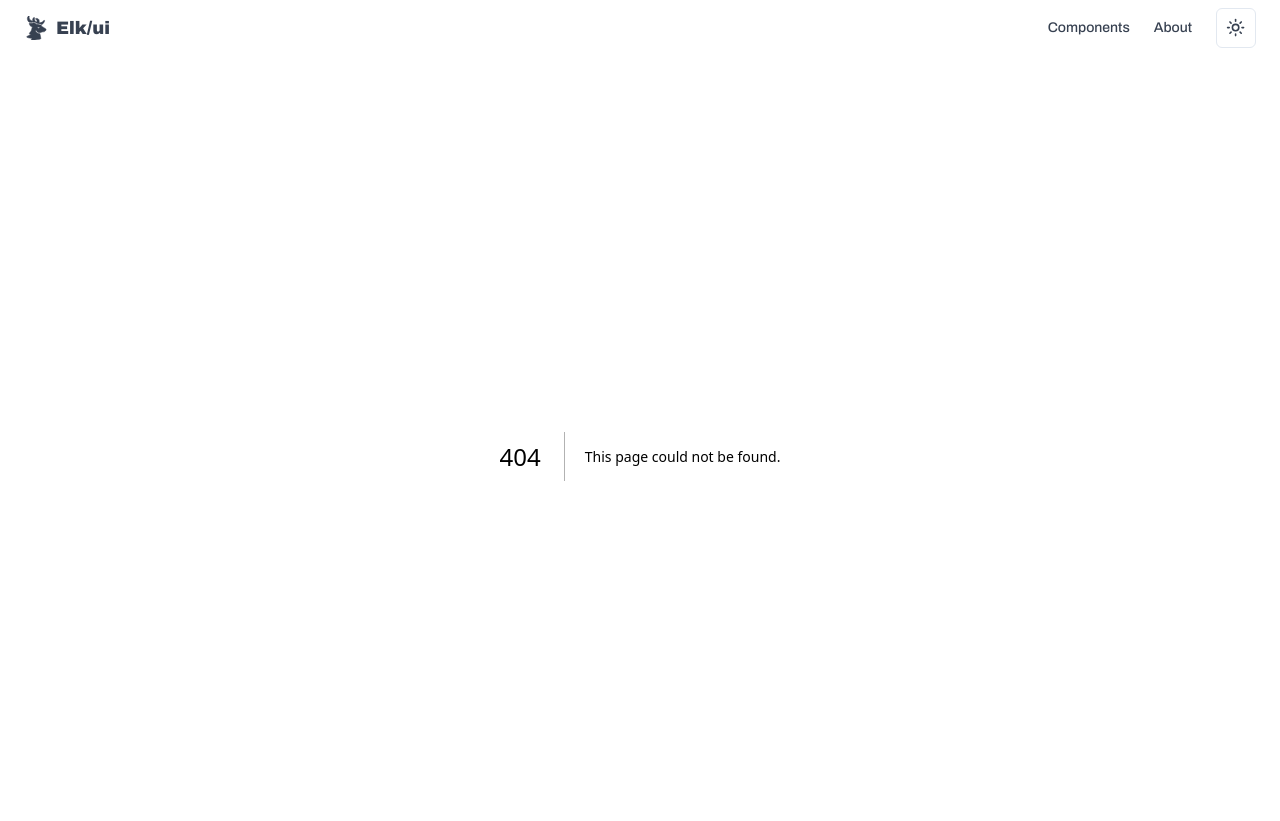
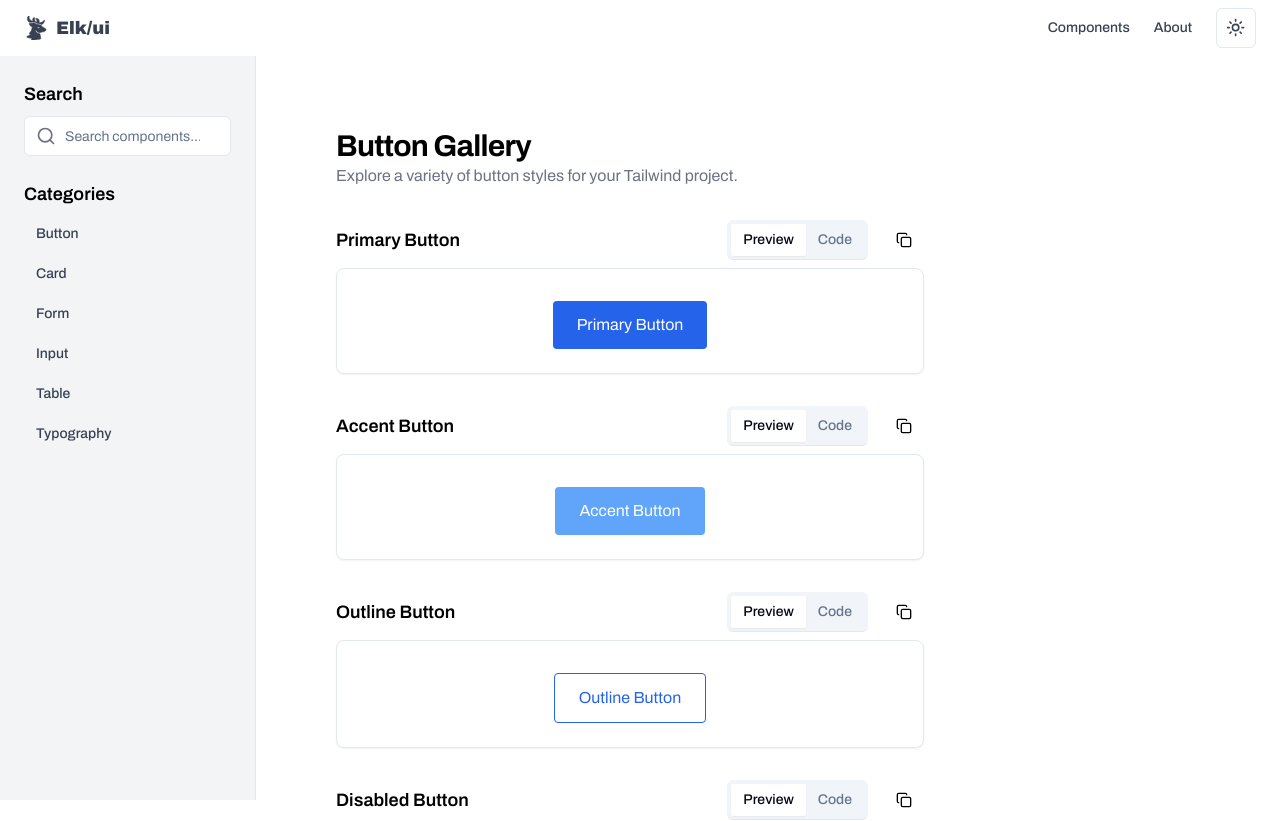
Before and after one commit to KavindiDev/elk-ui, a Next.js app: page /components/button in a window 1280 px wide. Before the commit this address had no page. Shown: the top 821 px of the page. Built offline with nearby package versions, Linux system fonts and the light colour scheme.

Commit message:
button components added

```diff
--- /dev/null
+++ b/app/components/button/buttons.js
@@ -0,0 +1,71 @@
+const buttonComponents=[
+    {
+        title:"Primary Button",
+        component:<button className="bg-blue-600 dark:bg-blue-500 text-white py-3 px-6 rounded transition-transform duration-300 hover:bg-blue-700 dark:hover:bg-blue-600">Primary Button</button>,
+        code:"<button class='bg-blue-600 dark:bg-blue-500 text-white py-3 px-6 rounded transition-transform duration-300 hover:bg-blue-700 dark:hover:bg-blue-600'>"
+    },
+    {
+        title:"Accent Button",
+        component:<button className="bg-blue-400 dark:bg-blue-600 text-white py-3 px-6 rounded transition-transform duration-300 hover:scale-105 hover:bg-blue-500 dark:hover:bg-blue-700">Accent Button</button>,
+        code:"<button class='bg-blue-400 dark:bg-blue-600 text-white py-3 px-6 rounded transition-transform duration-300 hover:scale-105 hover:bg-blue-500 dark:hover:bg-blue-700'>"
+    },
+    {
+        title:"Outline Button",
+        component:<button className="border border-blue-600 dark:border-blue-500 text-blue-600 dark:text-blue-500 py-3 px-6 rounded transition-transform duration-300 hover:bg-blue-50 dark:hover:bg-blue-700 dark:hover:text-gray-100">Outline Button</button>,
+        code:"<button class='border border-blue-600 dark:border-blue-500 text-blue-600 dark:text-blue-500 py-3 px-6 rounded transition-transform duration-300 hover:bg-blue-50 dark:hover:bg-blue-700 dark:hover:text-gray-100'>"
+    },
+    {
+        title:"Disabled Button",
+        component:<button className="bg-gray-300 dark:bg-gray-700 text-gray-400 dark:text-gray-500 py-3 px-6 rounded cursor-not-allowed" disabled>Disabled Button</button>,
+        code:"<button class='bg-gray-300 dark:bg-gray-700 text-gray-400 dark:text-gray-500 py-3 px-6 rounded cursor-not-allowed' disabled>"
+    },
+    {
+        title:"Small Button",
+        component:<button className="bg-blue-600 dark:bg-blue-500 text-white py-2 px-4 rounded transition-transform duration-300 hover:bg-blue-700 dark:hover:bg-blue-600">Small Button</button>,
+        code:"<button class='bg-blue-600 dark:bg-blue-500 text-white py-2 px-4 rounded transition-transform duration-300 hover:bg-blue-700 dark:hover:bg-blue-600'>"
+    },
+    {
+        title:"Large Button",
+        component:<button className="bg-blue-600 dark:bg-blue-500 text-white py-4 px-8 rounded transition-transform duration-300 hover:bg-blue-700 dark:hover:bg-blue-600">Large Button</button>,
+        code:"<button class='bg-blue-600 dark:bg-blue-500 text-white py-4 px-8 rounded transition-transform duration-300 hover:bg-blue-700 dark:hover:bg-blue-600'>"
+    },
+    {
+        title:"Rounded Full Button",
+        component:<button className="bg-blue-600 dark:bg-blue-500 text-white py-3 px-6 rounded-full transition-transform duration-300 hover:bg-blue-700 dark:hover:bg-blue-600">Rounded Full Button</button>,
+        code:"<button class='bg-blue-600 dark:bg-blue-500 text-white py-3 px-6 rounded-full transition-transform duration-300 hover:bg-blue-700 dark:hover:bg-blue-600'>"
+    },
+    {
+        title:"Icon Button",
+        component:<button className="bg-blue-600 dark:bg-blue-500 text-white py-3 px-6 rounded transition-transform duration-300 hover:bg-blue-700 dark:hover:bg-blue-600 flex items-center">
+            <svg className="w-5 h-5 mr-2" fill="none" stroke="currentColor" viewBox="0 0 24 24" xmlns="http://www.w3.org/2000/svg">
+                <path strokeLinecap="round" strokeLinejoin="round" strokeWidth="2" d="M5 12h14M12 5l7 7-7 7"></path>
+            </svg>
+            Icon Button
+        </button>,
+        code:`<button class='bg-blue-600 dark:bg-blue-500 text-white py-3 px-6 rounded transition-transform duration-300 hover:bg-blue-700 dark:hover:bg-blue-600 flex items-center'>
+            <svg class='w-5 h-5 mr-2' fill='none' stroke='currentColor' viewBox='0 0 24 24' xmlns='http://www.w3.org/2000/svg'>
+                <path stroke-linecap='round' stroke-linejoin='round' stroke-width='2' d='M5 12h14M12 5l7 7-7 7'></path>
+            </svg>
+            Icon Button
+        </button>`
+    },
+    {
+        title:"Loading",
+        component:<button className="bg-blue-600 dark:bg-blue-500 text-white py-3 px-6 rounded transition-transform duration-300 hover:bg-blue-700 dark:hover:bg-blue-600 flex items-center">
+            <svg className="animate-spin mr-2 h-5 w-5 text-white" xmlns="http://www.w3.org/2000/svg" fill="none" viewBox="0 0 24 24">
+                <circle className="opacity-25" cx="12" cy="12" r="10" stroke="currentColor" strokeWidth="4"></circle>
+                <path className="opacity-75" fill="currentColor" d="M4 12a8 8 0 018-8V0C6.477 0 0 6.477 0 12h4zm2 5.291A7.953 7.953 0 014 12H0c0 4.418 3.582 8 8 8v-4.709z"></path>
+            </svg>
+            Loading
+        </button>,
+        code:`<button class='bg-blue-600 dark:bg-blue-500 text-white py-3 px-6 rounded transition-transform duration-300 hover:bg-blue-700 dark:hover:bg-blue-600 flex items-center'>
+            <svg class='animate-spin mr-2 h-5 w-5 text-white' xmlns='http://www.w3.org/2000/svg' fill='none' viewBox='0 0 24 24'>
+                <circle class='opacity-25' cx='12' cy='12' r='10' stroke='currentColor' stroke-width='4'></circle>
+                <path class='opacity-75' fill='currentColor' d='M4 12a8 8 0 018-8V0C6.477 0 0 6.477 0 12h4zm2 5.291A7.953 7.953 0 014 12H0c0 4.418 3.582 8 8 8v-4.709z'></path>
+            </svg>
+            Loading
+        </button>`
+    }
+]
+
+export default buttonComponents
--- /dev/null
+++ b/app/components/button/page.jsx
@@ -0,0 +1,28 @@
+import Codebox from "@/components/Codebox";
+import Buttons from "./buttons";
+import ContentPage from "@/components/ContentPage";
+
+export const metadata = {
+    title: 'Button Components - Elk/ui',
+    description: 'Explore a variety of button styles for your Tailwind project.'
+}
+
+export default function BtnPage() {
+    return (
+        <ContentPage title="Button Gallery" description="Explore a variety of button styles for your Tailwind project.">
+            {
+                Buttons.map(function ({ title, component, code, note }) {
+                    return (
+                        <Codebox
+                            title={title}
+                            component={component}
+                            code={code}
+                            note={note}
+                        />
+                    );
+                })
+            }
+        </ContentPage>
+    );
+
+}
```
